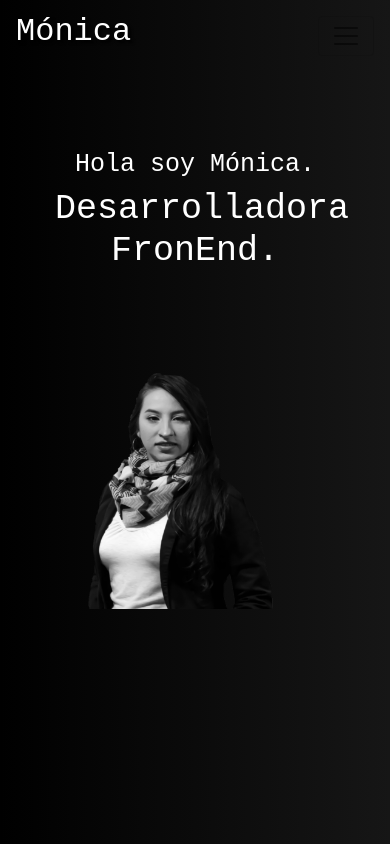
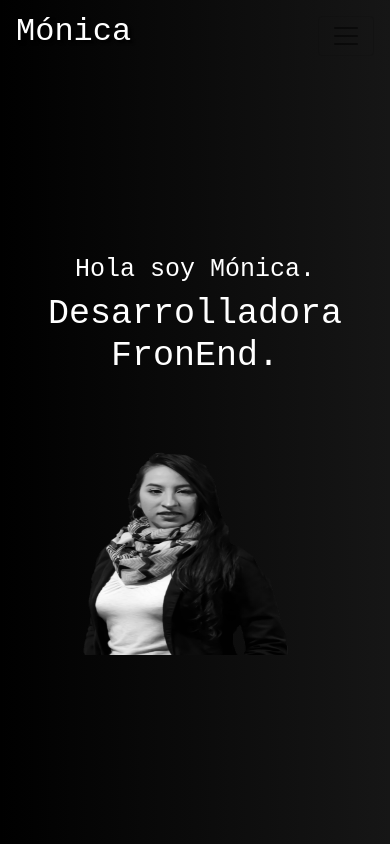
Before and after one commit to monica-arbelaez/Portafolio-Personal, a React (Create React App) app: page / in a window 390 px wide. Shown: the top 844 px of the page. Built offline with nearby package versions, Linux system fonts and the light colour scheme.

Commit message:
ajustes de responsive welcome

```diff
--- a/src/Components/Projects.jsx
+++ b/src/Components/Projects.jsx
@@ -16,8 +16,8 @@ export default class Proyects extends Component {
                 <div>
                     <h2 id="proyectos" className="titulo2" style={{ 'padding': '60px' }}>{title}</h2>
                  </div>
-                <div class="container-fluid float-right d-flex flex-wrap">
-                    <div class="row row-cols-1 row-cols-md-4">
+                <div className="container-fluid float-right d-flex flex-wrap">
+                    <div className="row row-cols-1 row-cols-md-4">
                         <div className="col-mb-4 col-md-offset-6">
                             <div className="card justify-content-center">
                                 <img src={TributePage} className="card-img-top" alt="..." />
--- a/src/Components/Styles/Welcome.css
+++ b/src/Components/Styles/Welcome.css
@@ -25,56 +25,44 @@ font-family: 'Source Code Pro', monospace;
 
 #imgMA{
     background-color: transparent !important;
-    width: 388px;
+    width: 75%;
     border:none ;
-    margin: 58px -400px 0px 0px ;
+    margin: 105px -400px 0px 0px ;
+
 
 }
-@media (max-width: 1000px){
+@media (min-width: 1025px) and (max-width: 1280px) {
     #imgMA{
-        height:82%;
-        width:82% ;
-        margin:71px -160px 0px 0px;
+
+        height:65%;
+        width:65% ;
+        margin:234px -40px 0px 0px;
     }
 
 }
-@media (max-width: 900px){
+@media (min-width: 732px) and (max-width: 1024px){
     #imgMA{
-        height:95%;
-        width:95% ;
-        margin:100px -160px 0px 0px;
+        height:65%;
+        width:65% ;
+        margin:34px -40px 0px 0px;
     }
     .titulo1{
-        margin-top: 75px;
-        font-size:30px ;
-    }
-    .texto1{
-        font-size: 35px;
-    }
-}
-@media (max-width: 780px){
-    #imgMA{
-        height:70%;
-        width:70% ;
-        margin:50px -160px 0px 0px;
-    }
-    .titulo1{
-        margin-top: 75px;
+        margin-top: 135px;
         font-size:30px ;
     }
     .texto1{
         font-size: 45px;
     }
 }
-@media (max-width: 600px){
+@media (min-width: 411px) and (max-width: 731px){
     #imgMA{
-        margin: 70px 10px 0px 0px;
-           height:67%;
-            width:67% ;
+        margin: 78px 10px 0px 0px;
+        height:60%;
+        width:60% ;
     }
     .titulo1{
         font-size:25px ;
-        margin-top: 95px;
+        margin-top: 185px;
     }
     .texto1{
         font-size: 35px;
@@ -82,15 +70,18 @@ font-family: 'Source Code Pro', monospace;
 
 
 }
-@media (max-width: 500px){
-        #imgMA{
+@media (min-width: 320px) and (max-width: 410px){
+    #imgMA{
 
-            height:70%;
-            width:70% ;
-            margin: 85px 30px 0px 0px;
-        }
-        .titulo1{
-            font-size:25px ;
-            margin-top: 95px;
-        }
+        height:60%;
+        width:60% ;
+        margin: 60px 20px 0px 0px;
     }
+    .titulo1{
+        font-size:25px ;
+        margin-top: 255px;
+    }
+    .texto1{
+        font-size: 35px;
+    }
+}
--- a/src/Components/Welcome.jsx
+++ b/src/Components/Welcome.jsx
@@ -12,7 +12,7 @@ export default class Welcome extends Component {
 
       <div id="inicio">
       <div id="div-img" >
-        <div  className="container" style={{ padding: "55px" }}>
+        <div  className="container" >
           <div className="row">
             <div  className="col-md-6 col-md-offset-6 align-self-center align-items-center justify-content-justify text-black ">
 
@@ -20,7 +20,7 @@ export default class Welcome extends Component {
               <h1 className="texto1 text-white">{text1}</h1>
             </div>
             <div className="col-md-6 col-md-offset-6">
-              <img id="imgMA" className="img-thumbnail style={{'maxWidth': '100%', height: 'auto'}} img-fluid" src={ImagenMA} alt="" />
+              <img id="imgMA" className="img-thumbnail style={{'maxWidth': '90%', height: 'auto'}} img-fluid" src={ImagenMA} alt="" />
 
             </div>
           </div>
```
Also changed, not shown: src/Components/Styles/Projects.css (added), src/Components/Styles/proyectos.css (deleted).
